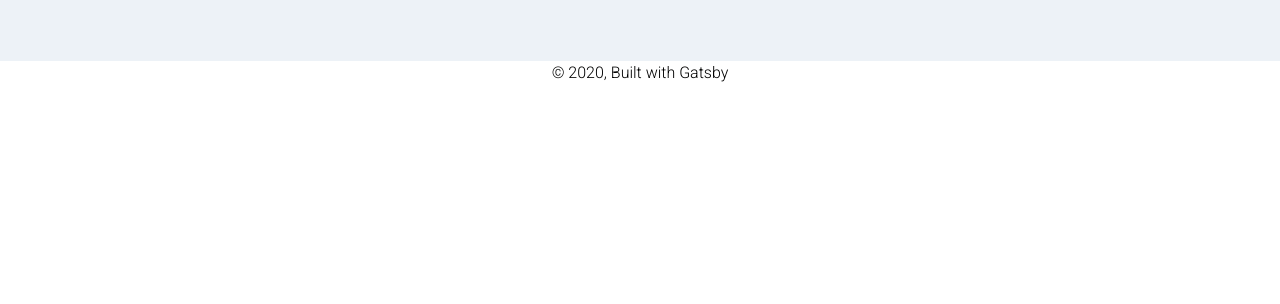
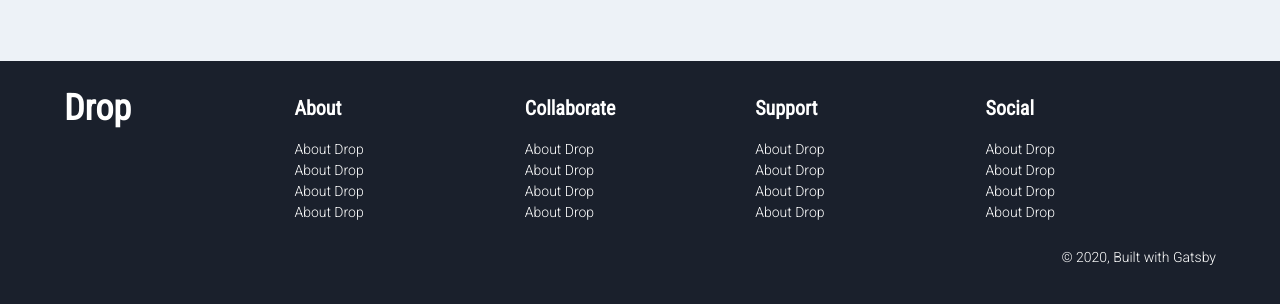
Before and after one commit to danspratling/gatsby-starter-drop, a Gatsby site: page / in a window 1280 px wide. Shown: the part 2439-2743 px from the top of the page. Before the commit the page ends 2524 px from the top, so only its background shows below. Built offline with nearby package versions, Linux system fonts and the light colour scheme; Gatsby itself is replaced by a stand-in of ours.

Commit message:
Updates layout

```diff
--- a/src/components/layout.js
+++ /dev/null
@@ -1,45 +0,0 @@
-/**
- * Layout component that queries for data
- * with Gatsby's useStaticQuery component
- *
- * See: https://www.gatsbyjs.org/docs/use-static-query/
- */
-
-import React from "react"
-import { useStaticQuery, graphql } from "gatsby"
-
-import Header from "./header"
-
-const Layout = ({ children }) => {
-  const data = useStaticQuery(graphql`
-    query SiteTitleQuery {
-      site {
-        siteMetadata {
-          title
-        }
-      }
-    }
-  `)
-
-  return (
-    <>
-      <Header siteTitle={data.site.siteMetadata.title} />
-      {/* <div
-        style={{
-          margin: `0 auto`,
-          maxWidth: 960,
-          padding: `0 1.0875rem 1.45rem`,
-        }}
-      > */}
-      <main>{children}</main>
-      <footer className="text-center">
-        © {new Date().getFullYear()}, Built with
-        {` `}
-        <a href="https://www.gatsbyjs.org">Gatsby</a>
-      </footer>
-      {/* </div> */}
-    </>
-  )
-}
-
-export default Layout
--- /dev/null
+++ b/src/components/layout/footer.js
@@ -0,0 +1,59 @@
+import React from "react"
+import { Link } from "gatsby"
+
+const Footer = ({ siteTitle }) => {
+  return (
+    <footer className="bg-gray-900 text-white">
+      <div className="w-full max-w-7xl mx-auto py-8 px-16">
+        <div className="grid grid-cols-5 mb-6">
+          <div className="-mt-3">
+            <p className="font-heading text-4xl font-bold">Drop</p>
+          </div>
+          <div>
+            <p className="font-heading text-xl font-bold mb-4">About</p>
+            <ul className="text-sm">
+              <li>About Drop</li>
+              <li>About Drop</li>
+              <li>About Drop</li>
+              <li>About Drop</li>
+            </ul>
+          </div>
+          <div>
+            <p className="font-heading text-xl font-bold mb-4">Collaborate</p>
+            <ul className="text-sm">
+              <li>About Drop</li>
+              <li>About Drop</li>
+              <li>About Drop</li>
+              <li>About Drop</li>
+            </ul>
+          </div>
+          <div>
+            <p className="font-heading text-xl font-bold mb-4">Support</p>
+            <ul className="text-sm">
+              <li>About Drop</li>
+              <li>About Drop</li>
+              <li>About Drop</li>
+              <li>About Drop</li>
+            </ul>
+          </div>
+          <div>
+            <p className="font-heading text-xl font-bold mb-4">Social</p>
+            <ul className="text-sm">
+              <li>About Drop</li>
+              <li>About Drop</li>
+              <li>About Drop</li>
+              <li>About Drop</li>
+            </ul>
+          </div>
+        </div>
+        <p className="text-right text-sm">
+          © {new Date().getFullYear()}, Built with
+          {` `}
+          <a href="https://www.gatsbyjs.org">Gatsby</a>
+        </p>
+      </div>
+    </footer>
+  )
+}
+
+export default Footer
--- a/src/components/header.js
+++ b/src/components/layout/header.js
@@ -1,7 +1,13 @@
 import React, { useRef, useState } from "react"
 import { Link } from "gatsby"
 
-const Header = ({ siteTitle }) => {
+/**
+ *
+ * @param {Object} props
+ * @param {string} props.siteTitle
+ * @param {"none"|"static"|"scroll"} props.headerScrollType
+ */
+const Header = ({ siteTitle, headerScrollType = "none" }) => {
   const headerEl = useRef(null)
   const [sticky, setSticky] = useState(false)
 
@@ -12,12 +18,26 @@ const Header = ({ siteTitle }) => {
     }
   }
 
+  const headerScrollMap = {
+    none: "bg-white border-gray-300",
+    static: "fixed top-0 z-50 bg-white border-gray-300",
+    noScroll: "fixed top-0 z-50",
+    scroll: "fixed top-0 z-50 bg-white border-gray-300",
+  }
+
+  const headerClasses = () => {
+    if (headerScrollType === "scroll")
+      return !sticky
+        ? headerScrollMap.noScroll
+        : headerScrollMap[headerScrollType]
+
+    return headerScrollMap[headerScrollType]
+  }
+
   return (
     <header
       ref={headerEl}
-      className={`fixed w-full top-0 z-50 border-b border-transparent transform duration-500 ${
-        sticky && "bg-white border-gray-300"
-      }`}
+      className={`w-full border-b border-transparent transform duration-500 ${headerClasses()}`}
     >
       <div className="max-w-7xl w-full mx-auto my-2 px-16">
         <div className="flex justify-between items-center">
--- /dev/null
+++ b/src/components/layout/index.js
@@ -0,0 +1,36 @@
+/**
+ * Layout component that queries for data
+ * with Gatsby's useStaticQuery component
+ *
+ * See: https://www.gatsbyjs.org/docs/use-static-query/
+ */
+
+import React from "react"
+import { useStaticQuery, graphql } from "gatsby"
+import Header from "./header"
+import Footer from "./footer"
+
+const Layout = ({ headerScrollType, className, children }) => {
+  const data = useStaticQuery(graphql`
+    query SiteTitleQuery {
+      site {
+        siteMetadata {
+          title
+        }
+      }
+    }
+  `)
+
+  return (
+    <>
+      <Header
+        siteTitle={data.site.siteMetadata.title}
+        headerScrollType={headerScrollType}
+      />
+      <main className={className}>{children}</main>
+      <Footer />
+    </>
+  )
+}
+
+export default Layout
--- a/src/pages/index.js
+++ b/src/pages/index.js
@@ -9,7 +9,7 @@ import Promos from "../components/promos"
 import Login from "../components/login"
 
 const IndexPage = () => (
-  <Layout>
+  <Layout headerScrollType="scroll">
     <SEO title="Home" />
     <Hero />
     <Categories />
```
